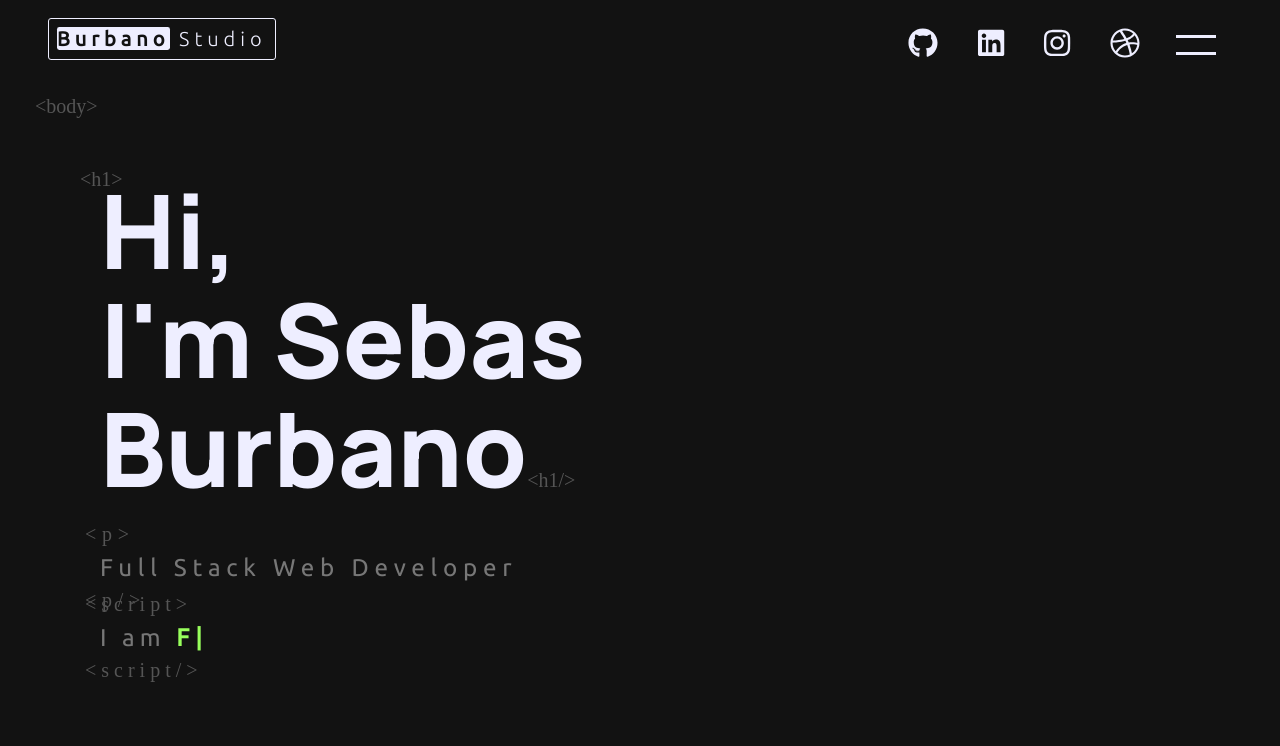
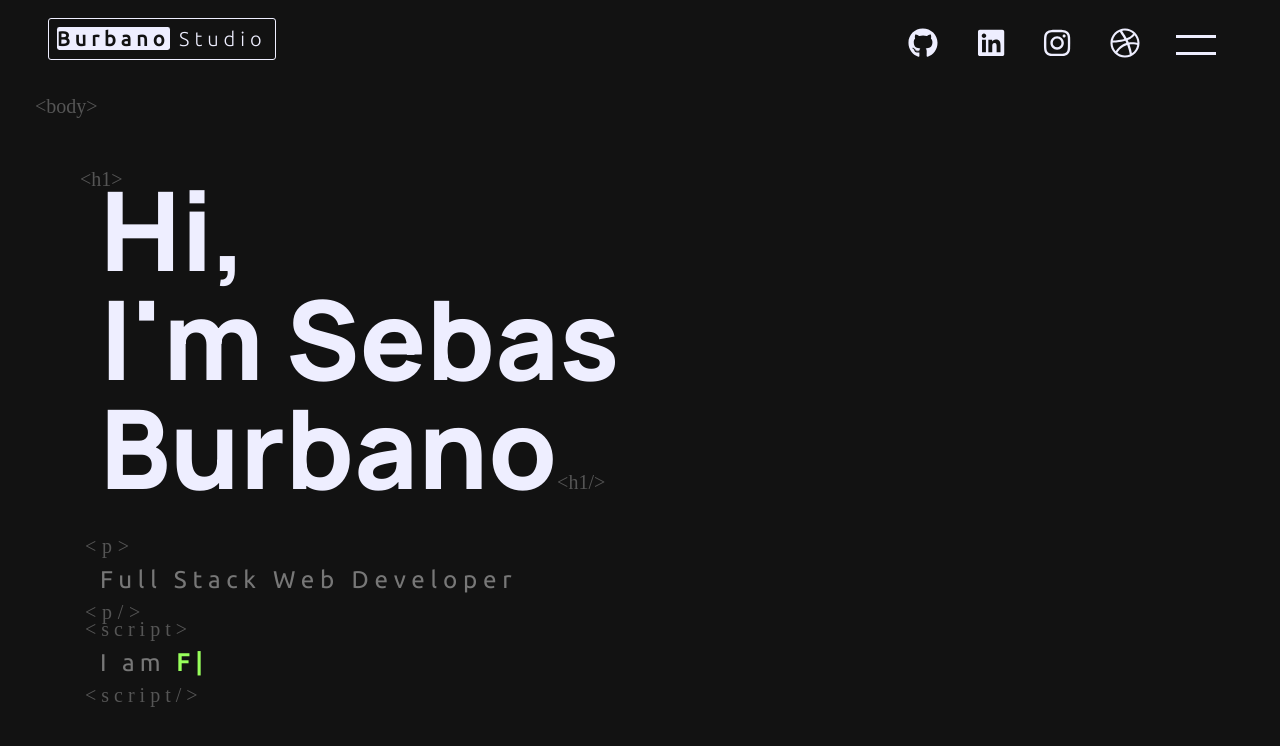
Before and after one commit to JhoanBurbano/burbanostudio-r, a React (Create React App) app: page / in a window 1280 px wide. Shown: the top 746 px of the page. Built offline with nearby package versions, Linux system fonts and the light colour scheme; a web font is replaced by a local one.

Commit message:
Update portada.css

```diff
--- a/src/components/portada.css
+++ b/src/components/portada.css
@@ -323,7 +323,7 @@
     }
 
     .portada #name {
-        font-size: calc(90px + 1vw);
+        font-size: calc(90px + 2.5vh);
         font-family: 'Manrope','Segoe UI','Anthon',Tahoma, Verdana, sans-serif;
         transition: 2s cubic-bezier(0.075, 0.82, 0.165, 1);
         margin: 0px;
@@ -379,7 +379,7 @@
         position: relative;
         color: var(--light-gray);
         letter-spacing: .45vw;
-        margin: calc(5px + 1vw) 0;
+        margin: calc(15px + 1.5vh) 0;
     }
 
     .portada .txt .profesion::before{
@@ -408,7 +408,7 @@
         letter-spacing: 5px;
         display: inline-block;
         position: relative;
-        margin: calc(10px + 1vw) 0;
+        margin: calc(15px + 1.5vh) 0;
         color: var(--light-gray);
     }
 
@@ -558,6 +558,7 @@
 
 }
 
+
 @keyframes rubberBand{
     0%{
         transform:scale3d(1,1,1);
```
